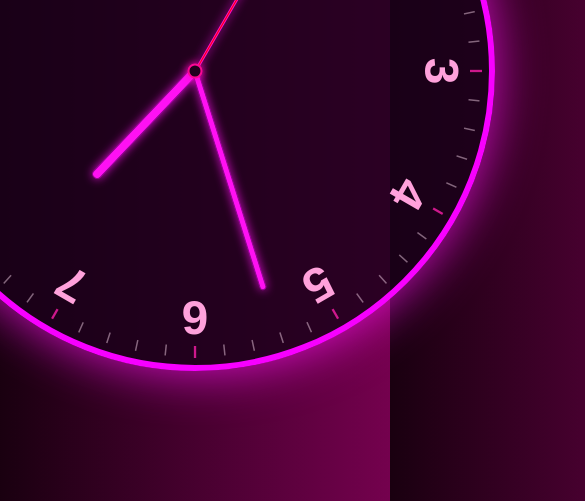
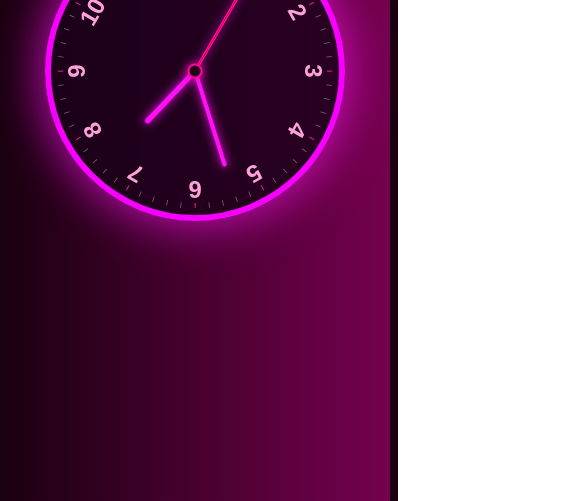
Before and after one commit to originalsidd/Modern-Clock, a plain HTML site: page index.html in a window 390 px wide. Shown: the part 359-860 px from the top of the page, 585 px wide, since content can reach past the window. Drawn offline with Linux system fonts and the light colour scheme.

Commit message:
clock :) fixed responsiveness

```diff
--- a/styles.css
+++ b/styles.css
@@ -17,10 +17,10 @@ body {
 
 .clock {
 	position: relative;
-	height: 600px;
-	width: 600px;
-	min-height: 600px;
-	min-width: 600px;
+	height: 670px;
+	width: 670px;
+	min-height: 670px;
+	min-width: 670px;
 	background-color: rgba(25, 0, 26, 0.8);
 	border-radius: 50%;
 	border: 6px rgb(247, 0, 255);
@@ -101,4 +101,49 @@ body {
 	width: 10px;
 	height: 25%;
 	background-color: rgba(255, 17, 243, 1);
-	border: 1.5px solid rgb(145, 0, 145);}
+	border: 1.5px solid rgb(145, 0, 145);
+}
+
+@media only screen and (max-width: 600px) {
+	body {
+		display: flex;
+		justify-content: center;
+		align-items: center;
+	}
+	.clock {
+			height: 300px;
+			width: 300px;
+			min-height: 300px;
+			min-width: 300px;
+		}
+
+		.clock .number {
+			font-size: 1.5rem;
+			padding: 12px;
+		}
+
+		.clock .bar_item {
+			font-size: 0.5rem;
+			padding: 5px;
+		}
+
+		.clock .hand.sec {
+			width: 2.5px;
+			height: 35%;
+			background-color: rgb(255, 0, 0);
+		}
+
+		.clock .hand.min {
+			width: 6px;
+			height: 35%;
+			background-color: rgba(255, 17, 243, 1);
+			border: 1.5px solid rgb(145, 0, 145);
+		}
+
+		.clock .hand.hr {
+			width: 7px;
+			height: 25%;
+			background-color: rgba(255, 17, 243, 1);
+			border: 1.5px solid rgb(145, 0, 145);
+		}
+}
```
